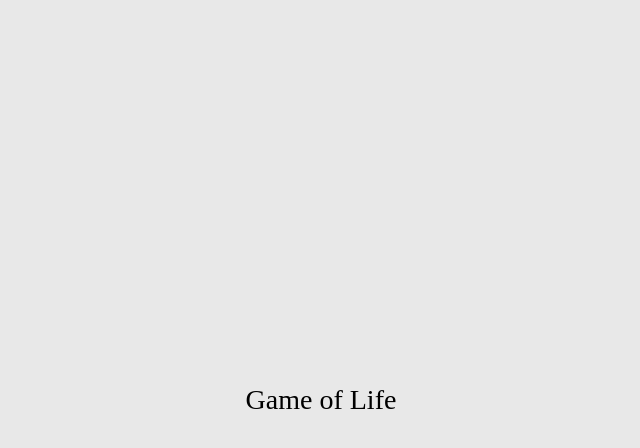
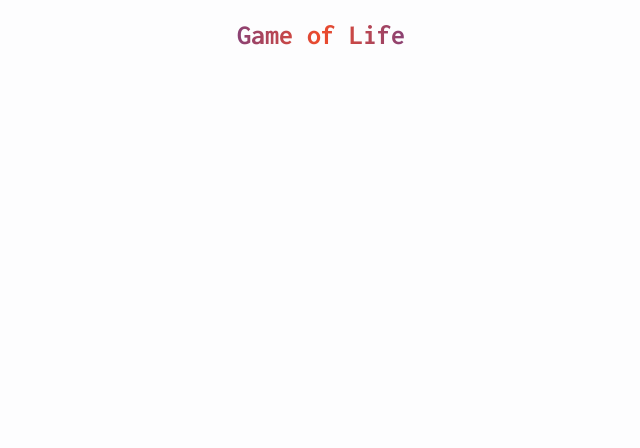
Before and after one commit to HardParadox/Game-of-Life, a React app: page / in a window 1280 px wide. Shown: the top 448 px of the page, without its empty margins (319-959 px from the left). Built offline with nearby package versions, Linux system fonts and the light colour scheme.

Commit message:
update App

```diff
--- a/src/App.tsx
+++ b/src/App.tsx
@@ -1,6 +1,9 @@
 import React from "react";
+import { Main } from "@/screens";
 import style from "./app.css";
 
 export const App: React.FC<unknown> = () => (
-  <div className={style.app}>Game of Life</div>
+  <div className={`${style.app} ${style.app_lightTheme}`}>
+    <Main />
+  </div>
 );
--- a/src/app.css
+++ b/src/app.css
@@ -1,3 +1,5 @@
+@import url('https://fonts.googleapis.com/css2?family=Inconsolata:wght@200;300;400;500;600;700;800;900&family=Manrope:wght@200;300;400;500;600;700;800&display=swap');
+
 * {
     font-size: 14px;
     margin: 0;
@@ -10,10 +12,16 @@ html, body, body > div {
 
 .app {
     display: flex;
-    justify-content: center;
+    flex-direction: column;
+    justify-content: space-between;
     width: 100%;
     height: 100%;
-    background: #8080802e;
-    align-items: center;
-    font-size: 2em;
 }
+
+.app_lightTheme {
+    background: #fdfdfe;
+}
+
+.app_darkTheme {
+    background: #181818;
+}
```
